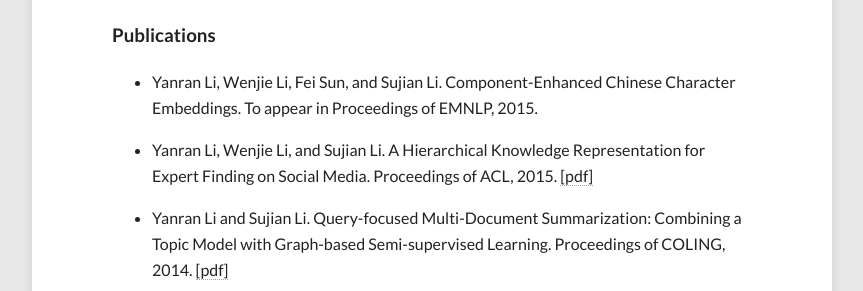
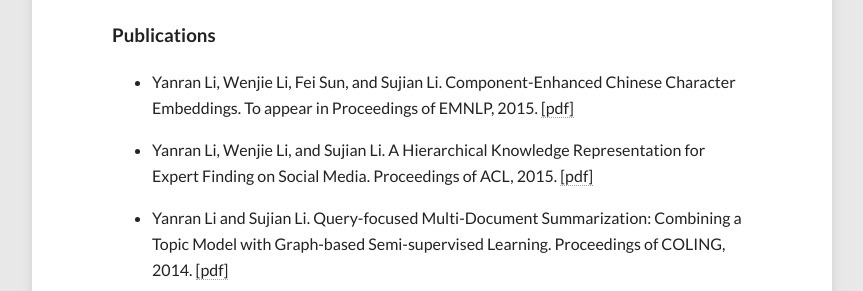
Before and after one commit to niangaotuantuan/niangaotuantuan.github.io, a Jekyll site: the page built from about.md, in a window 1280 px wide. Shown: the part 717-1008 px from the top of the page, without its empty margins (208-1071 px from the left). Built offline with Jekyll 4.4.1, drawn with Linux system fonts in a browser that asks for light colours; nearby versions of some CDN libraries.

Commit message:
Update about.md

```diff
--- a/about.md
+++ b/about.md
@@ -16,13 +16,13 @@
 ### Publications
 
 - Yanran Li, Wenjie Li, Fei Sun, and Sujian Li.
-Component-Enhanced Chinese Character Embeddings. To appear in Proceedings of EMNLP, 2015.
+Component-Enhanced Chinese Character Embeddings. To appear in Proceedings of EMNLP, 2015. [[pdf]](/files/emnlp2015comp.pdf)
 
 - Yanran Li, Wenjie Li, and Sujian Li.
-A Hierarchical Knowledge Representation for Expert Finding on Social Media. Proceedings of ACL, 2015. [[pdf]](/files/acl2015.pdf)
+A Hierarchical Knowledge Representation for Expert Finding on Social Media. Proceedings of ACL, 2015. [[pdf]](/files/acl2015exp.pdf)
 
 - Yanran Li and Sujian Li.
-Query-focused Multi-Document Summarization: Combining a Topic Model with Graph-based Semi-supervised Learning. Proceedings of COLING, 2014. [[pdf]](/files/coling2014.pdf)
+Query-focused Multi-Document Summarization: Combining a Topic Model with Graph-based Semi-supervised Learning. Proceedings of COLING, 2014. [[pdf]](/files/coling2014sum.pdf)
 
 ### Book Chapters
 
```
